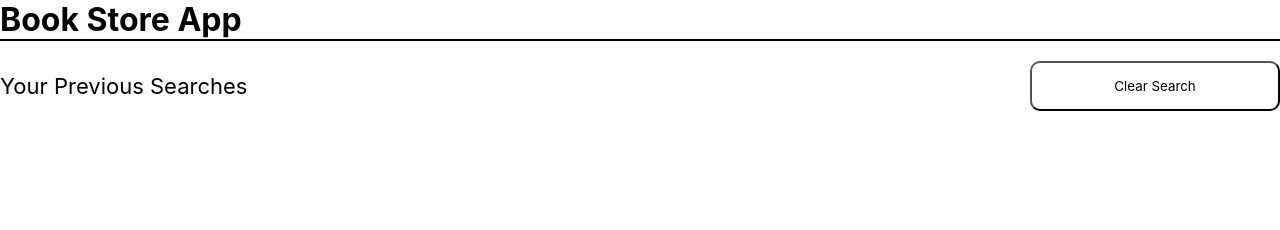
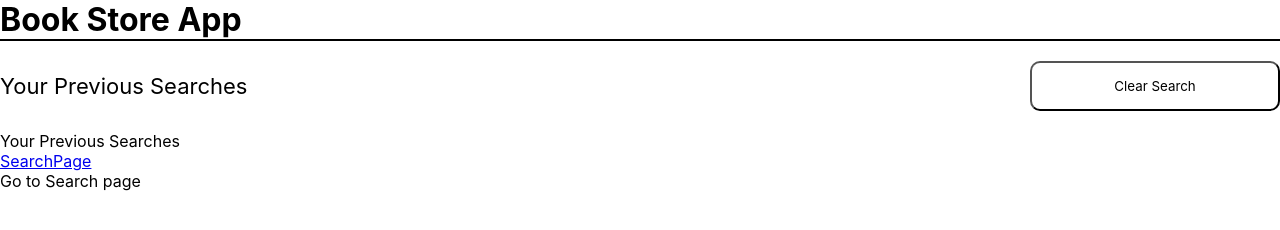
Before and after one commit to ashkdaywalker/F3-MT, a plain HTML site: page new1.html in a window 1280 px wide. Drawn offline with Linux system fonts and the light colour scheme.

Commit message:
Add files via upload

```diff
--- a/new1.html
+++ b/new1.html
@@ -12,17 +12,27 @@
         <h1>Book Store App</h1>
       </header>
 
-
       <main>
         <div class="top-container">
-
           <p>Your Previous Searches</p>
-
           <button onclick="clearHistory()">Clear Search</button>
-
         </div>
         <div class="search-details"></div>
       </main>
+
+
+      <p>Your Previous Searches</p>
+      <p>
+        <a href="new1.html">SearchPage</a>
+        <br>
+        Go to Search page
+      </p>
+
+      <div class="top"></div>
+      <div class="book-container"></div>
+
+
+
 
 
 
```
